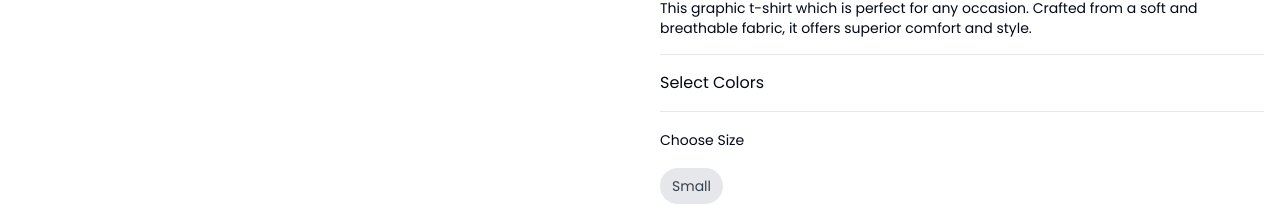
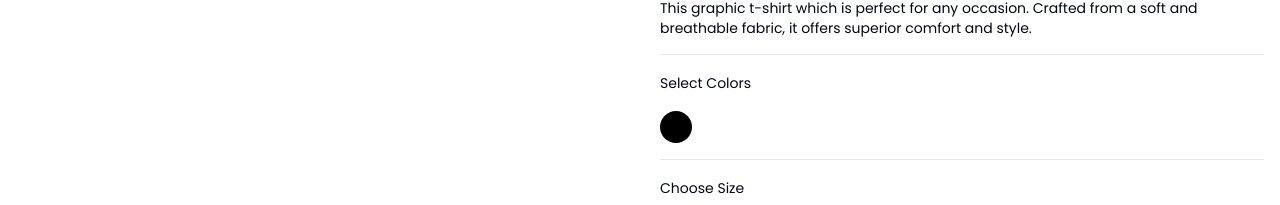
Before and after one commit to NtBat/shop.co, a React (Vite) app: page /product/1 in a window 1280 px wide. Shown: the part 219-424 px from the top of the page. Built offline with nearby package versions, Linux system fonts and the light colour scheme; no server answers.

Commit message:
feat: add select color

```diff
--- a/src/pages/Product/Product.view.tsx
+++ b/src/pages/Product/Product.view.tsx
@@ -1,5 +1,5 @@
 import { Breadcrumb, Button } from "@components";
-import { Minus, Plus } from "lucide-react";
+import { CheckIcon, Minus, Plus } from "lucide-react";
 
 const breadcrumbItems = [
   { name: "Casual", path: "/t-shirt", isCurrently: true },
@@ -23,7 +23,26 @@ export function Product() {
             a soft and breathable fabric, it offers superior comfort and style.
           </p>
           <div className="mt-4 border-t border-solid border-gray-200 pt-4">
-            <span>Select Colors</span>
+            <span className="text-sm">Select Colors</span>
+            <div className="mt-4 flex flex-wrap gap-2">
+              <div className="relative">
+                <div>
+                  <input
+                    type="checkbox"
+                    className="peer/color absolute left-0 top-0 h-full w-full cursor-pointer opacity-0"
+                    id={`color_1`}
+                  />
+                  <CheckIcon
+                    size={16}
+                    className="pointer-events-none absolute left-1/2 top-1/2 hidden -translate-x-1/2 -translate-y-1/2 text-white peer-checked/color:block"
+                  />
+                </div>
+                <label htmlFor={`color_1`}>
+                  <span className="sr-only">Black</span>
+                  <div className={`h-8 w-8 rounded-full bg-black`}></div>
+                </label>
+              </div>
+            </div>
           </div>
           <div className="mt-4 border-t border-solid border-gray-200 pt-4">
             <span className="text-sm">Choose Size</span>
```
